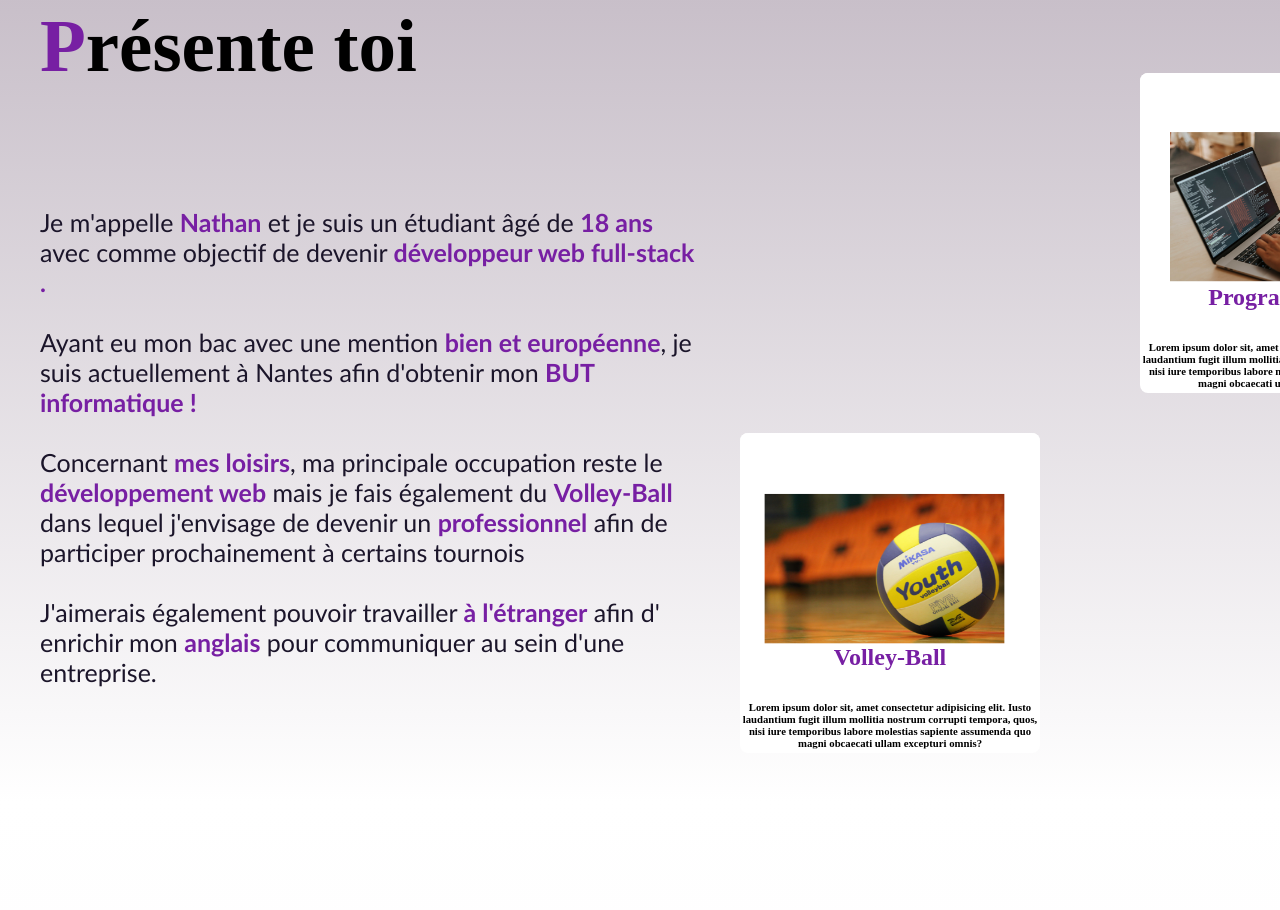
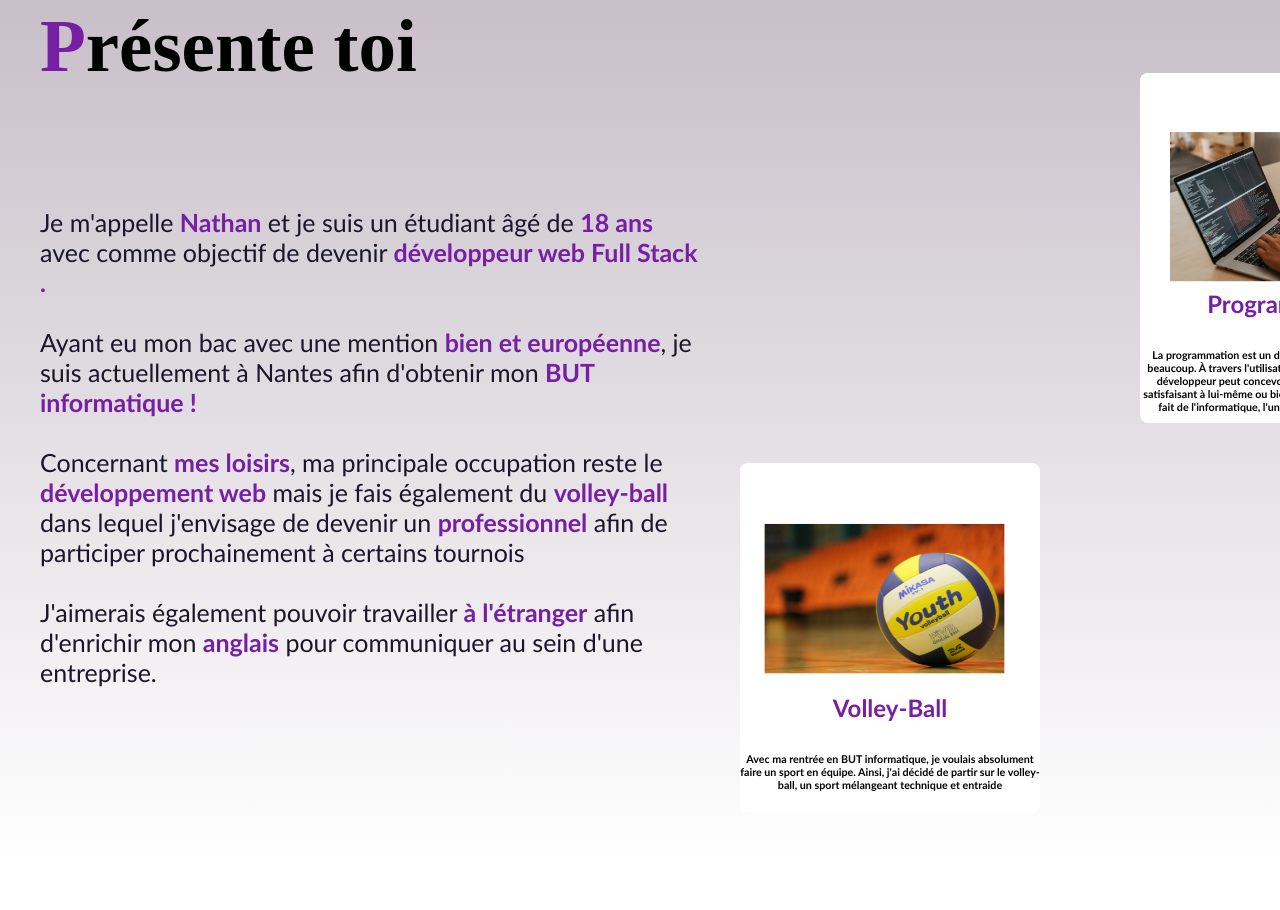
Before and after one commit to Fisail/Portolio-final, a plain HTML site: page Portfolio.html in a window 1280 px wide. Shown: the part 1190-2100 px from the top of the page. Drawn offline with nearby package versions, Linux system fonts and the light colour scheme; a web font is replaced by a local one.

Commit message:
Correction Ortho

```diff
--- a/CSS/seconde_partie.css
+++ b/CSS/seconde_partie.css
@@ -33,7 +33,7 @@
 .container_image .sous_container{
     background-color: white;
     overflow-y: hidden;
-    height: 320px;
+    height: 350px;
     width: 300px;
     border-radius: 8px;
 }
@@ -50,8 +50,8 @@
 .container_image .sous_container .container_texte{
 
     text-align: center;
-    transform: translateY(-70%);
-    font-family: "Raleway"
+    transform: translateY(-55%);
+    font-family:'Trebuchet MS', 'Lucida Sans Unicode', 'Lucida Grande', 'Lucida Sans', Arial, sans-serif
 }
 
 .sous2{
--- a/Portfolio.html
+++ b/Portfolio.html
@@ -8,7 +8,7 @@
     <script src="https://code.jquery.com/jquery-3.5.1.min.js"></script>
     <script src="https://cdnjs.cloudflare.com/ajax/libs/typed.js/2.0.11/typed.min.js"></script>
     <link rel="icon" href="Images/Logo.png">
-    <title>Nathan H, Portfolio</title>
+    <title>Nathan H, Portfolio FR</title>
 </head>
 <body>
     <div class="bouton_scroll">
@@ -16,7 +16,6 @@
     </div>
     <img src="Images/Logo.png" alt="" id="logo">
     <nav>
-        <!--<img src="hamburger.png" id="hamburger">-->
 
         <ul>
             <img src="Images/hamburger.png" id="hamburger">
@@ -45,10 +44,10 @@
         <div class="grid">
             <h1 id="titre"><span>P</span>résente toi</h1><br>
             <div class="texte">
-                <p>Je m'appelle <span>Nathan</span> et je suis un étudiant âgé de <span>18 ans</span> avec comme objectif  de devenir <span>développeur web full-stack .</span> </p><br>
+                <p>Je m'appelle <span>Nathan</span> et je suis un étudiant âgé de <span>18 ans</span> avec comme objectif  de devenir <span>développeur web Full Stack .</span> </p><br>
                 <p>Ayant eu mon bac avec une mention <span>bien et européenne</span>, je suis actuellement à Nantes afin d'obtenir mon <span>BUT informatique !</span></p><br>
-                <p>Concernant <span>mes loisirs</span>, ma principale occupation reste le <span>développement web</span> mais je fais également du <span>Volley-Ball</span> dans lequel j'envisage de devenir un <span>professionnel</span> afin de participer prochainement à certains tournois</p><br>
-                <p>J'aimerais également pouvoir travailler <span>à l'étranger</span> afin d' enrichir mon <span>anglais</span> pour communiquer au sein d'une entreprise.</p>
+                <p>Concernant <span>mes loisirs</span>, ma principale occupation reste le <span>développement web</span> mais je fais également du <span>volley-ball</span> dans lequel j'envisage de devenir un <span>professionnel</span> afin de participer prochainement à certains tournois</p><br>
+                <p>J'aimerais également pouvoir travailler <span>à l'étranger</span> afin d'enrichir mon <span>anglais</span> pour communiquer au sein d'une entreprise.</p>
             </div>
         </div>
 
@@ -59,7 +58,7 @@
                     <img src="Images/info.png">
                     <div class="container_texte">
                         <h2><span>Programmation</span></h2>
-                    <h6>Lorem ipsum dolor sit, amet consectetur adipisicing elit. Iusto laudantium fugit illum mollitia nostrum corrupti tempora, quos, nisi iure temporibus labore molestias sapiente assumenda quo magni obcaecati ullam excepturi omnis?</h6>
+                        <h6>La programmation est un domaine de créativité que j'aime beaucoup. À travers l'utilisation de langages informatique, le développeur peut concevoir des éléments informatiques satisfaisant à lui-même ou bien à ses clients. Cette créativité a fait de l'informatique, l'une de mes principales passions.</h6>
                     </div>
                 </div>
             </div>
@@ -69,7 +68,7 @@
                     <img src="Images/volley.png">
                     <div class="container_texte">
                         <h2><span>Volley-Ball</span></h2>
-                    <h6>Lorem ipsum dolor sit, amet consectetur adipisicing elit. Iusto laudantium fugit illum mollitia nostrum corrupti tempora, quos, nisi iure temporibus labore molestias sapiente assumenda quo magni obcaecati ullam excepturi omnis?</h6>
+                        <h6>Avec ma rentrée en BUT informatique, je voulais absolument faire un sport en équipe. Ainsi, j'ai décidé de partir sur le volley-ball, un sport mélangeant technique et entraide</h6>
                     </div>
                 </div>
             </div>
@@ -160,7 +159,7 @@
             <div class="box_project">
                 <img src="Images/icone_Reventis_Khyzaro_outline_test-removebg-preview.png" id="image_project">
                 <h5><span>P</span>rojet <span>R</span>equiem</h5>
-                <p>Lorem ipsum dolor sit amet consectetur adipisicing elit. Rem iusto blanditiis facilis veniam, vel, expedita a eum consectetur voluptas dolores, quis laborum? Minima officia amet quae saepe laborum iste esse.</p><br>
+                <p>Le <span>Projet Reventis</span> est un projet basé sur l'univers du jeu Minecraft. Dans ce serveur, la corruption gagne du terrain mettant les aventuriers en difficultés. Le seul remède à ce mal qui ronge le monde est un cristal, dont les aventuriers pourront se servir pour y mettre un terme.</p><br>
 
                 <h8><span>Rôle :</span> Développeur web front-end</h8><br>
                 <div class="presentation_langages">
--- a/style.js
+++ b/style.js
@@ -1,6 +1,7 @@
 const liste = document.querySelector("ul");
 let media420 = window.matchMedia("(min-width: 810px");
 let media430 = window.matchMedia("(min-width: 830px");
+
 
 const hamburger = document.getElementById("hamburger");
 
```
Also changed, not shown: Images/hamburger.png. Lines whose indentation alone changed are shown as unchanged.
